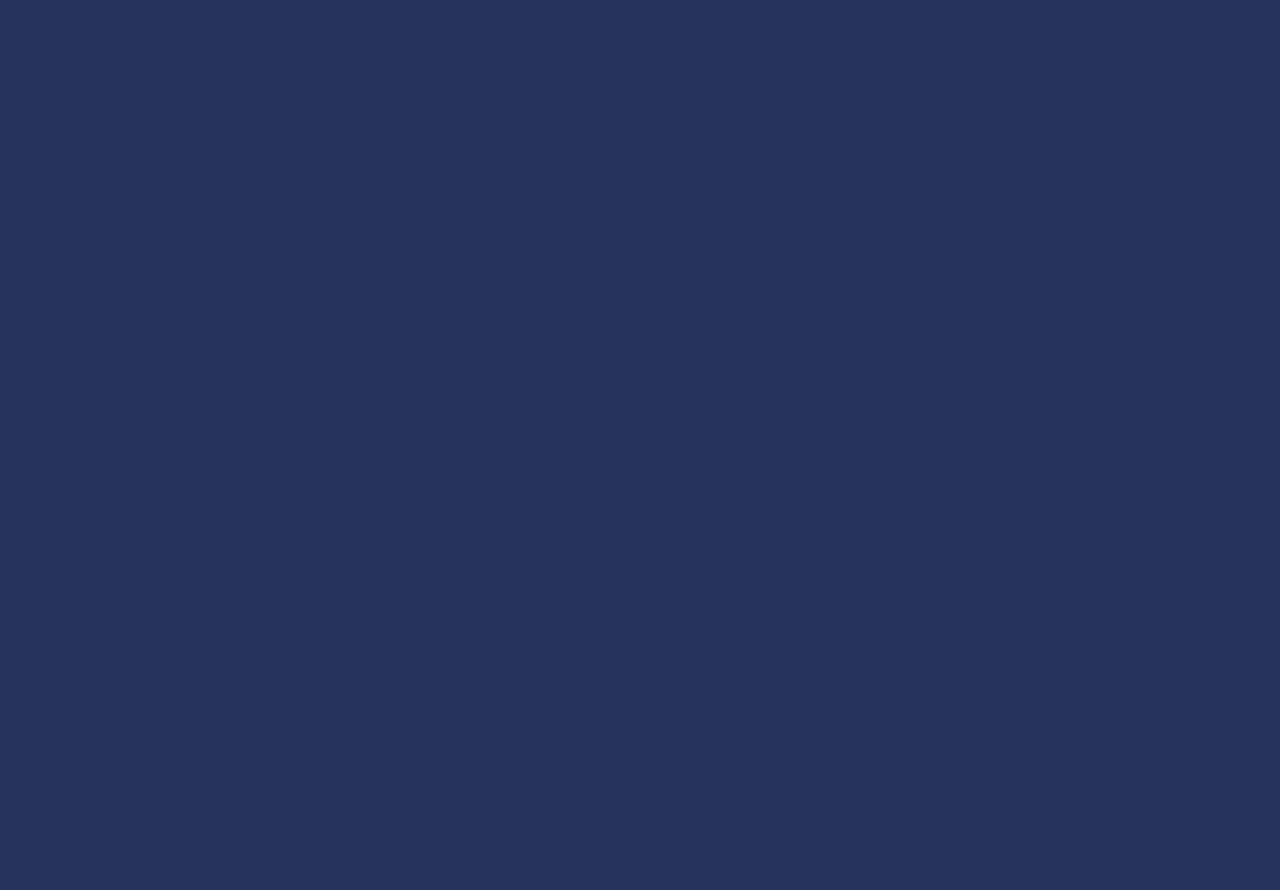
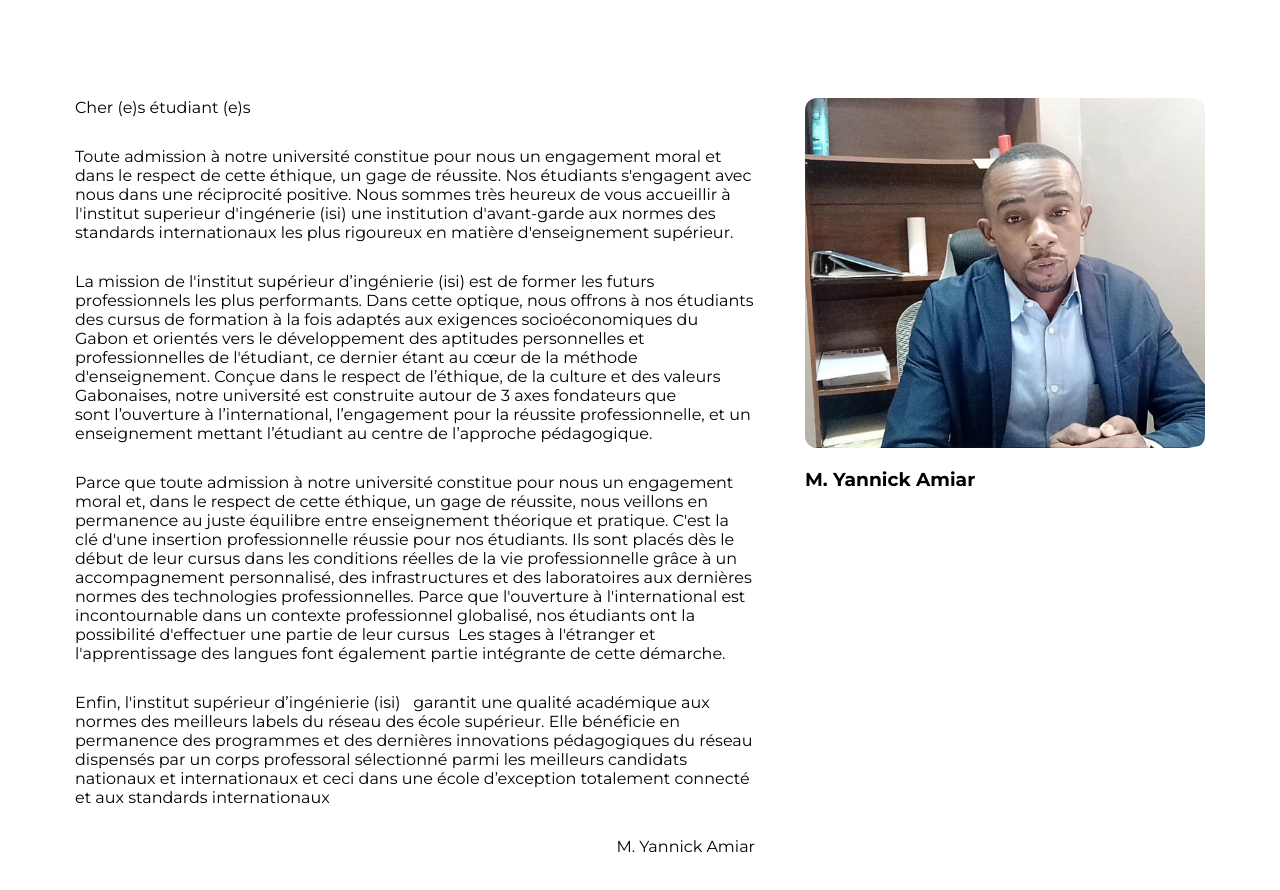
Before and after one commit to SaliouBaninou/isi-web-site, a Next.js app: page /mot-du-directeur in a window 1280 px wide. Shown: the part 802-1692 px from the top of the page. Before the commit the page ends 1000 px from the top, so only its background shows below. Built offline with nearby package versions, Linux system fonts and the light colour scheme.

Commit message:
Reglage du probelme des section et finission de la section Mot du directeur

```diff
--- a/app/(institut)/mot-du-directeur/page.js
+++ b/app/(institut)/mot-du-directeur/page.js
@@ -1,11 +1,39 @@
 import PrincipalSection from "@/components/vitrine/PrincipalSection";
-
+import Image from "next/image";
+import '@/style/motDuDirecteur.css'
 export default function PageMotDuDirecteur(){
     return (
-        <PrincipalSection
-            type="secondary"
+        <>
+            <PrincipalSection
+                type="secondary"
                 secondaryTitile="Mot du directeur"
                 secondaryLink="Institut | Mot du directeur"
             />
+            <section className="mot-du-directeur-section">
+                <div className="mot-du-directeur-content">
+                    <p>Cher (e)s étudiant (e)s </p>
+                    <p>
+                        Toute admission à notre université constitue pour nous un engagement moral et dans le respect de cette éthique, un gage de réussite. Nos étudiants s'engagent avec nous dans une réciprocité positive.
+                        Nous sommes très heureux de vous accueillir à l'institut superieur d'ingénerie (isi) une institution d'avant-garde aux normes des standards internationaux les plus rigoureux en matière d'enseignement supérieur.
+                    </p>
+                    <p>
+                        La mission de l'institut supérieur d’ingénierie (isi) est de former les futurs professionnels les plus performants. Dans cette optique, nous offrons à nos étudiants des cursus de formation à la fois adaptés aux exigences socioéconomiques du Gabon et orientés vers le développement des aptitudes personnelles et professionnelles de l'étudiant, ce dernier étant au cœur de la méthode d'enseignement. Conçue dans le respect de l’éthique, de la culture et des valeurs Gabonaises, notre université est construite autour de 3 axes fondateurs que sont l’ouverture à l’international, l’engagement pour la réussite professionnelle, et un enseignement mettant l’étudiant au centre de l’approche pédagogique.
+                    </p>
+                    <p>
+                        Parce que toute admission à notre université constitue pour nous un engagement moral et, dans le respect de cette éthique, un gage de réussite, nous veillons en permanence au juste équilibre entre enseignement théorique et pratique. C'est la clé d'une insertion professionnelle réussie pour nos étudiants. Ils sont placés dès le début de leur cursus dans les conditions réelles de la vie professionnelle grâce à un accompagnement personnalisé, des infrastructures et des laboratoires aux dernières normes des technologies professionnelles. Parce que l'ouverture à l'international est incontournable dans un contexte professionnel globalisé, nos étudiants ont la possibilité d'effectuer une partie de leur cursus  Les stages à l'étranger et l'apprentissage des langues font également partie intégrante de cette démarche.
+                    </p>
+                    <p>
+                        Enfin, l'institut supérieur d’ingénierie (isi)   garantit une qualité académique aux normes des meilleurs labels du réseau des école supérieur. Elle bénéficie en permanence des programmes et des dernières innovations pédagogiques du réseau dispensés par un corps professoral sélectionné parmi les meilleurs candidats nationaux et internationaux et ceci dans une école d’exception totalement connecté et aux standards internationaux
+                    </p>
+                    <p>M. Yannick Amiar</p>
+                </div>
+                <div className="mot-du-directeur-image-content">
+                    <div className="mot-du-directeur-image">
+                        <Image width={400} height={350} src="/mot-du-directeur.jpeg" alt="Image mot du directeur"/>
+                    </div>
+                    <h3>M. Yannick Amiar</h3>
+                </div>
+            </section>
+        </>
     )
 }
--- a/app/globals.css
+++ b/app/globals.css
@@ -20,13 +20,6 @@ body{
   background-color: var(--bg-color);
 }
 
-header{
-  position: sticky;
-  top: 0;
-  left: 0;
-  z-index: 200;
-}
-
 li{
   list-style: none;
 }
@@ -40,18 +33,13 @@ section{
   width: 1440px;
   margin: auto;
   max-width: 100%;
+  margin-top: 200px;
 }
-
 
 
 
 @media screen and (max-height: 1280px) {
   section {
     min-height: max-content;
-    margin-bottom: 200px;
-  }
-
-  header{
-    margin-bottom: 100px;
   }
 }
--- a/style/components/principalSection.css
+++ b/style/components/principalSection.css
@@ -7,10 +7,12 @@
     background-repeat: no-repeat;
     background-size: cover;
     background-position:inherit;
+    background-attachment: fixed;
     position: relative;
     display: flex;
     align-items: center;
     color: var(--primary);
+    margin-top: 0;
 }
 
 .principal-section::before {
--- /dev/null
+++ b/style/motDuDirecteur.css
@@ -0,0 +1,77 @@
+section.mot-du-directeur-section {
+    width: 100%;
+    min-height: 100vh;
+    padding: 100px 0;
+    background-color: var(--primary);
+    display: flex;
+    justify-content: center;
+    gap: 50px;
+    margin-top: 0;
+}
+
+.mot-du-directeur-content {
+    width: 680px;
+    display: flex;
+    flex-direction: column;
+    gap: 30px;
+}
+
+.mot-du-directeur-content p:last-child{
+    text-align: end;
+}
+
+.mot-du-directeur-image{
+    width: 400px;
+    max-width: 100%;
+    height: 350px;
+    overflow: hidden;
+    border-radius: 12px;
+}
+
+.mot-du-directeur-image > img {
+    width: 100%;
+    height: 100%;
+    object-fit: cover;
+}
+
+.mot-du-directeur-image-content{
+    width: max-content;
+    height: auto;
+    display: flex;
+    flex-direction: column;
+    gap: 20px;
+}
+
+
+@media screen and (max-width: 1200px) {
+    section.mot-du-directeur-section {
+        padding: 100px 50px;
+    }
+    .mot-du-directeur-content{
+        flex:1;
+    }
+}
+
+@media screen and (max-width: 992px) {
+   .mot-du-directeur-image{
+       width: 350px;
+       height: 250px;
+   }
+    .mot-du-directeur-content p{
+        text-align: justify;
+    }
+}
+
+@media screen and (max-width: 768px) {
+    section.mot-du-directeur-section {
+        flex-direction: column-reverse;
+        padding: 100px 20px;
+    }
+
+    .mot-du-directeur-content {
+        width: 100%;
+    }
+    .mot-du-directeur-content p{
+        text-align: initial;
+    }
+}
```
Also changed, not shown: public/mot-du-directeur.jpeg (added).
